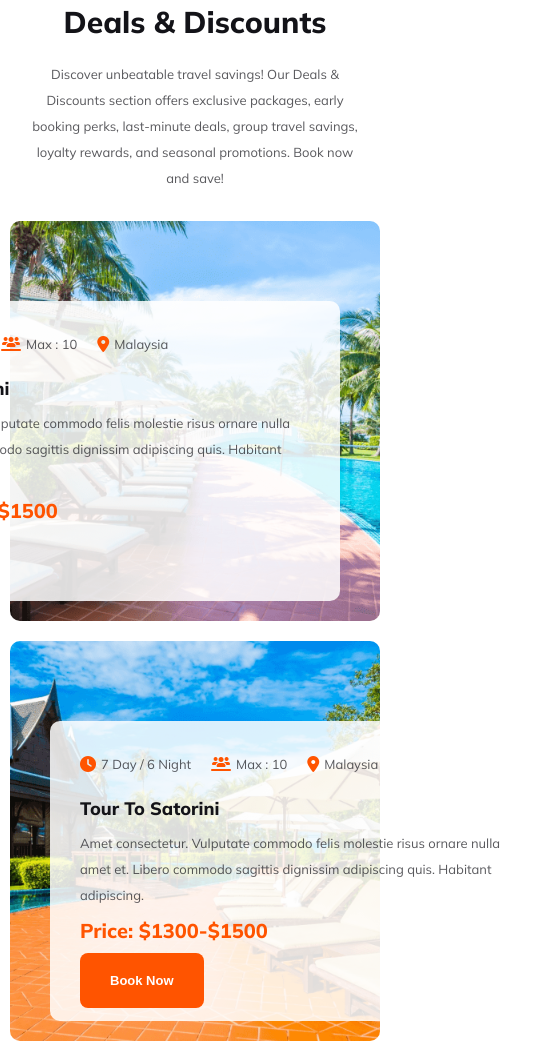
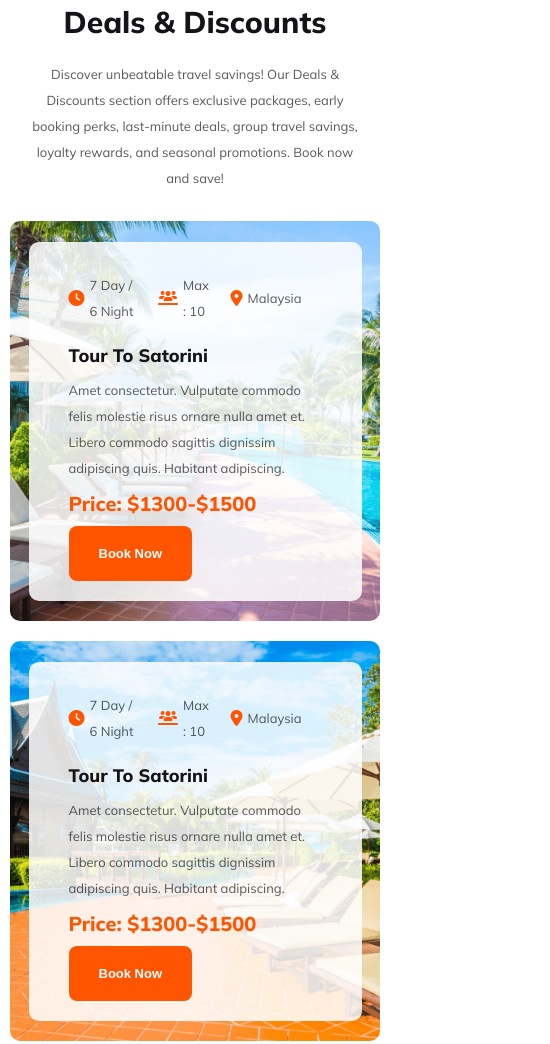
Before and after one commit to mizanph24/assignment-b9-02, a plain HTML site: page index.html in a window 390 px wide. Shown: the part 6238-7282 px from the top of the page, 550 px wide, since content can reach past the window. Drawn offline with Linux system fonts and the light colour scheme.

Commit message:
update responsive

```diff
--- a/css/style.css
+++ b/css/style.css
@@ -635,8 +635,8 @@ hr{
     row-gap: 20px;
 }
 .item{
-    height: 200px;
-    width: 250px;
+    /* height: 40%; */
+    width: 100%;
 
 }
 .see-more{
@@ -653,15 +653,18 @@ hr{
 
 }
 .deal-details{
+
     position: static;
     justify-content: center;
     align-items: end;
     padding-bottom: 20px ;
 }
 .deal-details-text{
-    height: 300px;
-    width: 500px;
-    padding: 20px 30px;
+    position: static;
+    /* height: 300px; */
+    margin: 0 auto;
+    width: 90%;
+    padding: 20px 40px;
     /* position: relative; */
     /* bottom: 20px; */
 
```
